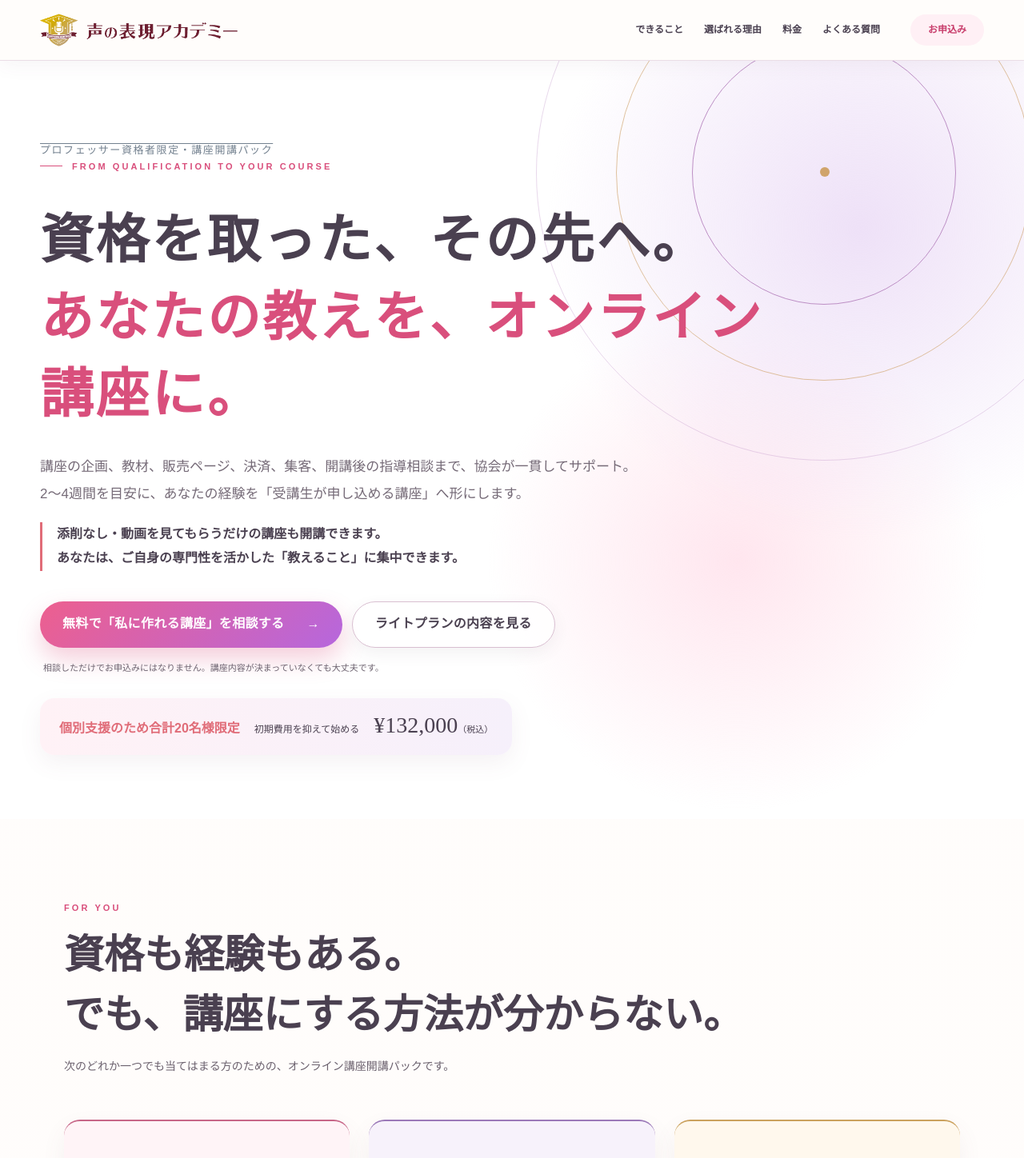
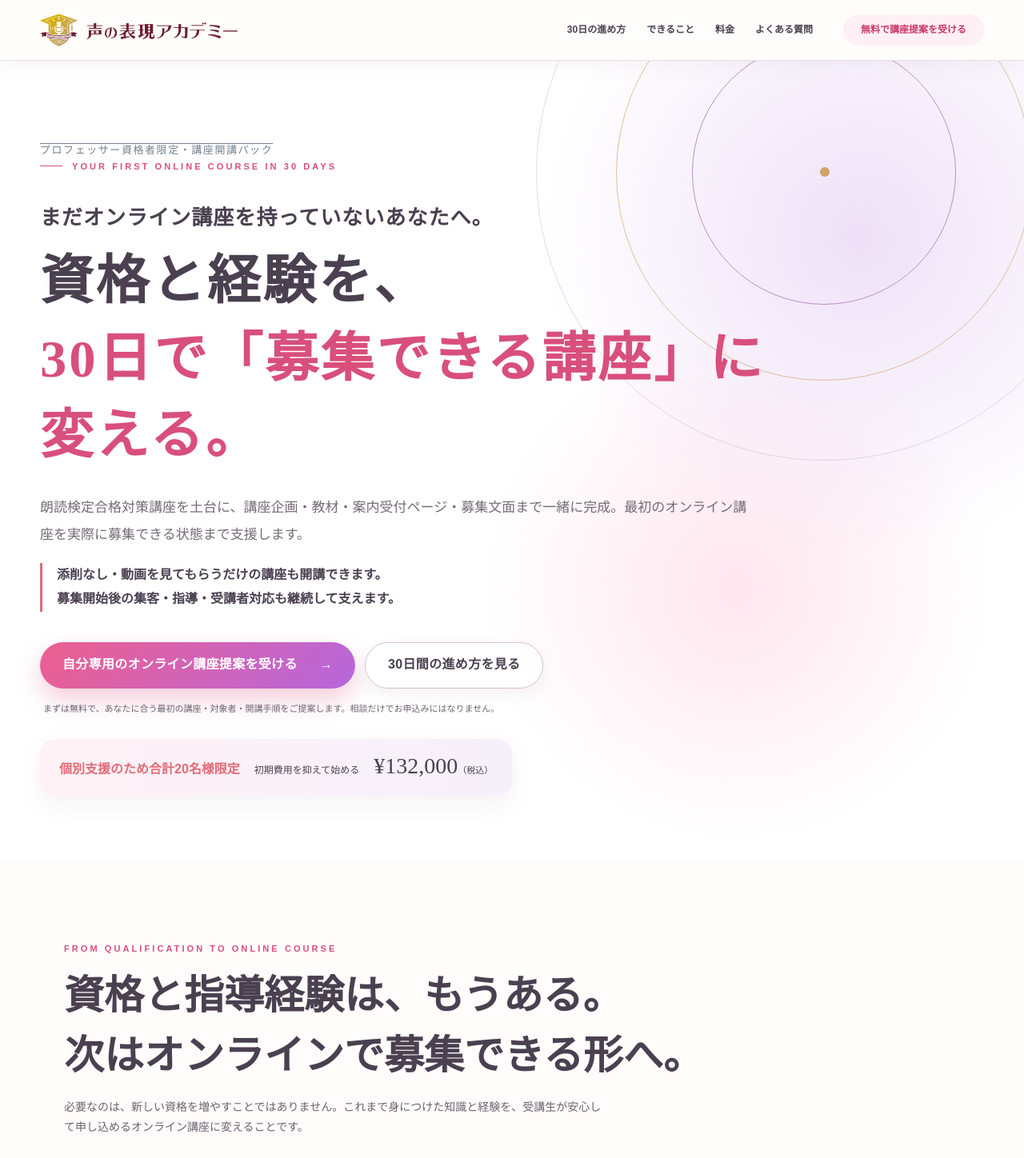
Before and after one commit to yuryuki-ai/koeaca, a Next.js app: page /koeaca/ in a window 1280 px wide. Shown: the top 1448 px of the page at 80% size. Built offline with nearby package versions, Linux system fonts and the light colour scheme.

Commit message:
30日で募集できるオンライン講座提案へ刷新

```diff
--- a/app/layout.tsx
+++ b/app/layout.tsx
@@ -2,11 +2,11 @@ import type { Metadata } from "next";
 import "./globals.css";
 
 export const metadata: Metadata = (() => {
-  const title = "声の表現アカデミー｜講座開講パッケージ";
-  const description = "プロフェッサー資格者限定。講座の企画・公開・運営・集客を支援し、あなたの資格を届く仕組みに変える講座開講パッケージ。";
+  const title = "声の表現アカデミー｜30日で募集できるオンライン講座へ";
+  const description = "まだオンライン講座を持っていないプロフェッサー資格者へ。資格と経験を、30日を目安に募集できる講座へ変える開講パッケージ。";
   return {
     metadataBase:new URL("https://yuryuki-ai.github.io/koeaca/"), title, description,
-    openGraph:{title,description,type:"website",images:[{url:"/koeaca/og.png",width:1732,height:910,alt:"声の表現アカデミー 資格を、届く仕組みに。"}]},
+    openGraph:{title,description,type:"website",images:[{url:"/koeaca/og.png",width:1732,height:910,alt:"声の表現アカデミー 資格と経験を、30日で募集できる講座に。"}]},
     twitter:{card:"summary_large_image",title,description,images:["/koeaca/og.png"]}
   };
 })();
--- a/app/page.tsx
+++ b/app/page.tsx
@@ -6,24 +6,24 @@ const formEmbedUrl = "https://docs.google.com/forms/d/e/1FAIpQLSd-dsCGZZ_4IYSzju
 
 export default function Home() {
   return <main>
-    <header className="header"><a className="brandLogo" href="#top" aria-label="声の表現アカデミー トップへ"><span className="brandLogoCrop"><img src="/koeaca/koe-academy-logo-sheet.png" alt="声の表現アカデミー"/></span></a><nav><a href="#features">できること</a><a href="#platform">選ばれる理由</a><a href="#price">料金</a><a href="#faq">よくある質問</a></nav><a className="headerCta" href="#price">お申込み</a></header>
+    <header className="header"><a className="brandLogo" href="#top" aria-label="声の表現アカデミー トップへ"><span className="brandLogoCrop"><img src="/koeaca/koe-academy-logo-sheet.png" alt="声の表現アカデミー"/></span></a><nav><a href="#how">30日の進め方</a><a href="#features">できること</a><a href="#price">料金</a><a href="#faq">よくある質問</a></nav><a className="headerCta" href={inquiryUrl}>無料で講座提案を受ける</a></header>
 
     <section className="hero" id="top">
       <div className="rings" aria-hidden="true"><i/><i/><i/><b/></div>
       <div className="heroInner">
         <p className="overline">プロフェッサー資格者限定・講座開講パック</p>
-        <p className="campaign">FROM QUALIFICATION TO YOUR COURSE</p>
-        <h1>資格を取った、その先へ。<br/><em>あなたの教えを、オンライン講座に。</em></h1>
-        <p className="heroLead">講座の企画、教材、販売ページ、決済、集客、開講後の指導相談まで、協会が一貫してサポート。<br/>2〜4週間を目安に、あなたの経験を「受講生が申し込める講座」へ形にします。</p>
-        <p className="heroPromise">添削なし・動画を見てもらうだけの講座も開講できます。<br/>あなたは、ご自身の専門性を活かした「教えること」に集中できます。</p>
-        <div className="heroActions"><a className="button primary" href={inquiryUrl}>無料で「私に作れる講座」を相談する <span>→</span></a><a className="button secondary" href="#price">ライトプランの内容を見る</a></div>
-        <p className="heroReassurance">相談しただけでお申込みにはなりません。講座内容が決まっていなくても大丈夫です。</p>
+        <p className="campaign">YOUR FIRST ONLINE COURSE IN 30 DAYS</p>
+        <h1><span className="heroTarget">まだオンライン講座を持っていないあなたへ。</span>資格と経験を、<br/><em>30日で「募集できる講座」に変える。</em></h1>
+        <p className="heroLead">朗読検定合格対策講座を土台に、講座企画・教材・案内受付ページ・募集文面まで一緒に完成。最初のオンライン講座を実際に募集できる状態まで支援します。</p>
+        <p className="heroPromise">添削なし・動画を見てもらうだけの講座も開講できます。<br/>募集開始後の集客・指導・受講者対応も継続して支えます。</p>
+        <div className="heroActions"><a className="button primary" href={inquiryUrl}>自分専用のオンライン講座提案を受ける <span>→</span></a><a className="button secondary" href="#how">30日間の進め方を見る</a></div>
+        <p className="heroReassurance">まずは無料で、あなたに合う最初の講座・対象者・開講手順をご提案します。相談だけでお申込みにはなりません。</p>
         <p className="limit"><b>個別支援のため合計20名様限定</b><span>初期費用を抑えて始める</span><strong>¥132,000<small>（税込）</small></strong></p>
       </div>
     </section>
 
     <section className="intro section">
-      <div className="sectionTitle"><span>FOR YOU</span><h2>資格も経験もある。<br/>でも、講座にする方法が分からない。</h2><p className="sectionLead">次のどれか一つでも当てはまる方のための、オンライン講座開講パックです。</p></div>
+      <div className="sectionTitle"><span>FROM QUALIFICATION TO ONLINE COURSE</span><h2>資格と指導経験は、もうある。<br/>次はオンラインで募集できる形へ。</h2><p className="sectionLead">必要なのは、新しい資格を増やすことではありません。これまで身につけた知識と経験を、受講生が安心して申し込めるオンライン講座に変えることです。</p></div>
       <div className="worryGrid">
         <article><b>01</b><h3>何を、誰に、どう教えるか<br/>決めきれない</h3><p>知識はあるのに講座の形にできず、考えるほど最初の一歩が重くなる。</p></article>
         <article><b>02</b><h3>準備や運営に追われて<br/>本業と両立できるか不安</h3><p>ページ作成、決済、連絡、出席管理。指導以外の作業が多すぎて手が止まる。</p></article>
@@ -32,8 +32,8 @@ export default function Home() {
     </section>
 
     <section className="inaction section">
-      <div className="inactionCopy"><span>YOUR NEXT STEP</span><h2>大切にしてきた夢を、<br/>「いつか」のままにしない。</h2><p>学んできたことも、重ねてきた経験も、あなたにしか届けられない価値です。その教えを待っている人へ、今こそ形にして届けてみませんか。</p><strong>もう一つ資格を増やす前に、<br/>今ある資格を「あなたらしい講座」に変える一歩を。</strong></div>
-      <div className="inactionList"><p><b>01</b><span>調べ続けるだけで、公開日は決まらない</span></p><p><b>02</b><span>経験を積めず、講師としての自信も育たない</span></p><p><b>03</b><span>届けたい相手との出会いが先送りになる</span></p></div>
+      <div className="inactionCopy"><span>START WITH A PROVEN FORMAT</span><h2>最初のオンライン講座は、<br/>決まった型から始められます。</h2><p>まずは、教える内容と目標が明確な「朗読検定合格対策講座」から始められます。決まったフォーマットを土台にするため、一から講座を設計する必要はありません。</p><strong>最初の講座を実際に募集・運営した経験が、次のオリジナル講座をつくる土台になります。</strong></div>
+      <div className="inactionList"><p><b>01</b><span>受講者の目的が明確</span></p><p><b>02</b><span>教える内容を組み立てやすい</span></p><p><b>03</b><span>講師としての経験を積みやすい</span></p></div>
     </section>
 
     <section className="concept" id="future">
@@ -41,13 +41,14 @@ export default function Home() {
     </section>
 
     <section className="how section" id="how">
-      <div className="sectionTitle centered"><span>HOW IT WORKS</span><h2>はじめかたは、<em>たった3ステップ。</em></h2></div>
+      <div className="sectionTitle centered"><span>YOUR 30-DAY LAUNCH PLAN</span><h2>30日を目安に、<br/><em>募集できる講座まで完成。</em></h2><p className="timelineLead">何を教えるか決めるところから、案内ページを公開して募集を始めるところまで、順番に進めます。</p></div>
       <ol className="steps">
-        <li><b>01</b><div><span>APPLY</span><h3>パッケージに<br/>お申込み</h3><p>講座開講パッケージにお申込み。決済・契約はオンラインで完結します。</p></div></li>
-        <li><b>02</b><div><span>PUBLISH</span><h3>プラットフォームで<br/>公開</h3><p>専用プラットフォームを使い、あなたの講座ページを作成・公開します。</p></div></li>
-        <li><b>03</b><div><span>REACH</span><h3>声の表現<br/>アカデミーへ</h3><p>新しいアカデミーの一講座として公開。全体の集客にも相乗りできます。</p></div></li>
+        <li><b>01</b><div><span>WEEK 1 / DESIGN</span><h3>最初の講座を<br/>決める</h3><p>資格・経験・得意分野を整理し、対象者、講座内容、受講後のゴール、受講料を決めます。</p></div></li>
+        <li><b>02</b><div><span>WEEK 2 / MATERIALS</span><h3>教材と指導手順を<br/>整える</h3><p>既存フォーマットを土台に、カリキュラム、教材、受講者への案内を具体化します。</p></div></li>
+        <li><b>03</b><div><span>WEEK 3 / PAGE</span><h3>案内・受付ページを<br/>完成させる</h3><p>講座の魅力が伝わる文章とプロフィールを整え、申込みを受け付けられるページを公開します。</p></div></li>
+        <li><b>04</b><div><span>WEEK 4 / LAUNCH</span><h3>募集を始める</h3><p>募集文面と発信先を準備し、声の表現アカデミーやご自身の媒体から最初の募集を始めます。</p></div></li>
       </ol>
-      <p className="launchSchedule"><span>公開までの目安</span><strong>2〜4週間</strong><small>※講座内容や準備状況により異なります。</small></p>
+      <p className="launchSchedule"><span>募集開始までの目安</span><strong>30日</strong><small>※原則的な進行例です。講座内容や準備状況により異なります。</small></p>
     </section>
 
     <section className="features section" id="features">
@@ -85,10 +86,8 @@ export default function Home() {
     </section>
 
     <section className="platform section" id="platform">
-      <div className="sectionTitle centered light"><span>WHY THIS PLATFORM</span><h2>集客と運営を支える、<br/>信頼できる基盤。</h2></div>
-      <div className="metrics"><div><b>25〜35<small>%</small></b><span>メール開封率</span></div><div><b>3〜6<small>%</small></b><span>クリック率（CTR）</span></div><div><b>10〜20<small>%</small></b><span>説明会申込CVR</span></div></div>
-      <p className="metricNote">※プラットフォーム全体で示されている実績値です。成果を保証するものではありません。</p>
-      <div className="trustGrid"><article><span>01</span><h3>上場企業グループが運営</h3><p>大手インターネット関連グループの企業が運営するサービスです。</p></article><article><span>02</span><h3>国際基準のセキュリティ</h3><p>情報セキュリティマネジメントシステムの国際規格、ISMSを取得しています。</p></article><article><span>03</span><h3>動画・データも安心の容量</h3><p>動画は1本あたり最大5GB。文字起こし・要約もAIが自動で行います。</p></article></div>
+      <div className="sectionTitle centered light"><span>WHY THIS PLATFORM</span><h2>講座を載せるだけではなく、<br/>募集と運営を続けられる基盤。</h2></div>
+      <div className="trustGrid"><article><span>01</span><h3>協会の発信も活用</h3><p>ご自身のSNSやブログだけでなく、声の表現アカデミーや協会の発信も活用して講座を案内します。</p></article><article><span>02</span><h3>申込み窓口を一本化</h3><p>講座説明、プロフィール、申込み導線を一つのページにまとめ、受講希望者が迷わない状態をつくります。</p></article><article><span>03</span><h3>指導以外の運営も支援</h3><p>決済、連絡、受講者フォローなど、オンライン講座を続けるための運営業務も一緒に整えます。</p></article></div>
     </section>
 
     <section className="possibilities section">
@@ -124,18 +123,7 @@ export default function Home() {
         <article className="priceCard lightPlan primaryPlan"><span className="planBadge">まず小さく始めたい方に</span><small>LIGHT PLAN</small><h2>ライトプラン</h2><div className="priceValue"><i>¥</i><b>132,000</b><span>（税込）</span></div><del>通常価格 ¥198,000</del><div className="planFee"><span>販売手数料 合計</span><strong>49.5%</strong><small>内訳：協会運営40%＋プラットフォーム等9.5%</small></div><div className="stepUp"><span>売上が伸びた後も安心</span><strong>累計売上13万5,000円を達成した翌月から<br/><em>販売手数料 29.5％</em>へ</strong><small>追加費用も変更手続きも不要。高い手数料率がずっと続くことはありません。</small></div><p>初期費用を抑え、無理のない一歩から始めたい方に。</p><a className="button primary planApply" href={lightOrderUrl} target="_blank" rel="noreferrer">ライトプランで講座開講を始める <span>→</span></a><em className="orderNote">BASEのお申込みページへ移動します</em></article>
         <article className="priceCard standardPlan"><span className="planBadge">販売手数料を最初から抑える</span><small>STANDARD PLAN</small><h2>スタンダードプラン</h2><div className="priceValue"><i>¥</i><b>198,000</b><span>（税込）</span></div><del>通常価格 ¥250,000</del><div className="planFee"><span>販売手数料 合計</span><strong>29.5%</strong><small>内訳：協会運営20%＋プラットフォーム等9.5%</small></div><p>開講直後から、販売手数料を抑えたい方に。</p><a className="button secondary planApply" href={standardOrderUrl} target="_blank" rel="noreferrer">スタンダードプランに申し込む <span>→</span></a><em className="orderNote">BASEのお申込みページへ移動します</em></article>
       </div>
-      <div className="planAction"><span className="sharedLimit">企画から公開後まで個別に支援するため、合計20名様限定</span><p>まだ迷っている方は、お申込み前にご自身の経験から作れる講座や、プランの違いをご相談いただけます。</p><a className="button secondary wide" href={inquiryUrl}>無料で「私に作れる講座」を相談する <span>→</span></a><em>フォームを送信しただけで、お申込みになることはありません</em></div>
-      <details className="recoveryDisclosure">
-        <summary>受講料回収シミュレーションを見る</summary>
-        <div className="recoveryExamples">
-        <div className="recoveryHeading"><span>COURSE FEE SIMULATION</span><h3>何名の受講で、初期費用回収の達成ができる？</h3><p>販売手数料を差し引いた講師受取額を、初期費用に充てた場合の目安です。</p></div>
-        <div className="recoveryGrid">
-          <article><div className="courseName"><small>朗読検定</small><h4>3級対策講座</h4><strong>受講料例 17,800円</strong></div><div className="recoveryPlans"><p><span>スタンダード</span><b>16<small>名</small></b><em>1名あたり受取 12,549円</em><strong className="cumulativeFee"><small>達成時の累計受取指導料</small>200,784円</strong></p><p><span>ライト</span><b>13<small>名</small></b><em>8名まで8,989円／以降12,549円</em><strong className="cumulativeFee"><small>達成時の累計受取指導料</small>134,657円</strong></p></div></article>
-          <article><div className="courseName"><small>朗読検定</small><h4>準2級対策講座</h4><strong>受講料例 35,200円</strong></div><div className="recoveryPlans"><p><span>スタンダード</span><b>8<small>名</small></b><em>1名あたり受取 24,816円</em><strong className="cumulativeFee"><small>達成時の累計受取指導料</small>198,528円</strong></p><p><span>ライト</span><b>7<small>名</small></b><em>4名まで17,776円／以降24,816円</em><strong className="cumulativeFee"><small>達成時の累計受取指導料</small>145,552円</strong></p></div></article>
-        </div>
-        <p className="recoveryNote">※受講料全額をプラットフォーム上で販売し、返金やその他の経費がない場合の概算です。ライトプランは累計売上13万5,000円の達成後、翌月から29.5％を適用して試算しています。達成時期や実際の端数処理等により金額が異なる場合があります。</p>
-        </div>
-      </details>
+      <div className="planAction"><span className="sharedLimit">企画から公開後まで個別に支援するため、合計20名様限定</span><p>まだ講座内容が決まっていなくても、最初の講座・対象者・受講料・30日間の進め方をご提案します。</p><a className="button secondary wide" href={inquiryUrl}>自分専用のオンライン講座提案を受ける <span>→</span></a><em>提案を受けただけで、お申込みになることはありません</em></div>
       <div className="applicationAssurance"><strong>申込み前に、講座化できる内容とサポート範囲を確認できます。</strong><p>講座内容が決まっていなくても無料でご相談いただけます。料金や進め方を確認し、納得したうえでお申込みください。無理にお申込みをおすすめすることはありません。</p></div>
       <p className="zero">受講料無料の講座・体験講座には、販売手数料がかかりません。</p>
     </section>
@@ -154,13 +142,13 @@ export default function Home() {
     </div></section>
 
     <section className="consultation section" id="consultation">
-      <div className="consultationIntro"><span>FREE COURSE CONSULTATION</span><h2>「私には何が教えられる？」を、<br/>申込み前に整理できます。</h2><p>まだ講座内容が決まっていなくても大丈夫です。資格・経験・使える時間を伺いながら、どのような講座にできるかを一緒に考えます。相談しただけで、お申込みになることはありません。</p><ul><li>自分の経験から作れる講座を知りたい</li><li>添削付きと動画講座、どちらが合うか知りたい</li><li>費用・集客・開講後の運営を確認したい</li></ul></div>
+      <div className="consultationIntro"><span>YOUR PERSONAL ONLINE COURSE PROPOSAL</span><h2>あなた専用のオンライン講座を、<br/>無料でご提案します。</h2><p>お持ちの資格と経験を伺い、最初に開く講座、対象者、受講料、準備する内容、募集開始までの進め方を一緒に整理します。まだ講座内容が決まっていなくても大丈夫です。</p><ul><li>最初に開講するオンライン講座の案</li><li>対象者・受講料・講座のゴール</li><li>30日間の準備スケジュール</li></ul></div>
       <div className="formWrap"><iframe src={formEmbedUrl} title="オンライン講座開講・無料相談フォーム" loading="lazy">読み込んでいます…</iframe><p>フォームが表示されない場合は、<a href={formUrl} target="_blank" rel="noreferrer">Googleフォームを開いてご回答ください</a>。</p></div>
     </section>
 
-    <section className="finalCta"><div className="rings bottom" aria-hidden="true"><i/><i/><i/><b/></div><div><span>YOUR DREAM STARTS HERE</span><h2>わたしらしい講座を、<br/>ここから始めませんか。</h2><p>あなたが教えてくれることを、待っている人がいます。<br/>夢を夢のままにせず、最初の一歩を一緒に形にしましょう。</p><a className="button primary large" href="#price">プランを選んで申し込む <span>→</span></a><a className="finalConsultationLink" href={inquiryUrl}>迷っている方は無料相談へ</a><small>20名様限定・プロフェッサー資格者限定</small></div></section>
+    <section className="finalCta"><div className="rings bottom" aria-hidden="true"><i/><i/><i/><b/></div><div><span>YOUR FIRST ONLINE COURSE IN 30 DAYS</span><h2>まだオンライン講座を<br/>持っていないあなたへ。</h2><p>資格と経験を、30日を目安に「募集できる講座」へ。<br/>まずは、あなたならどんな講座を開けるのか無料提案をお受け取りください。</p><a className="button primary large" href={inquiryUrl}>自分専用のオンライン講座提案を受ける <span>→</span></a><small>提案を受けただけで申込みにはなりません・20名様限定</small></div></section>
 
     <footer><a className="brandLogo footerBrandLogo" href="#top" aria-label="声の表現アカデミー トップへ"><span className="brandLogoCrop"><img src="/koeaca/koe-academy-logo-sheet.png" alt="声の表現アカデミー"/></span></a><p>一般社団法人 日本朗読検定協会</p><small>© 一般社団法人 日本朗読検定協会</small></footer>
-    <a className="mobileCta" href={inquiryUrl}>無料で作れる講座を相談する <span>→</span></a>
+    <a className="mobileCta" href={inquiryUrl}>無料で講座提案を受ける <span>→</span></a>
   </main>;
 }
```
Also changed, not shown: app/globals.css.
